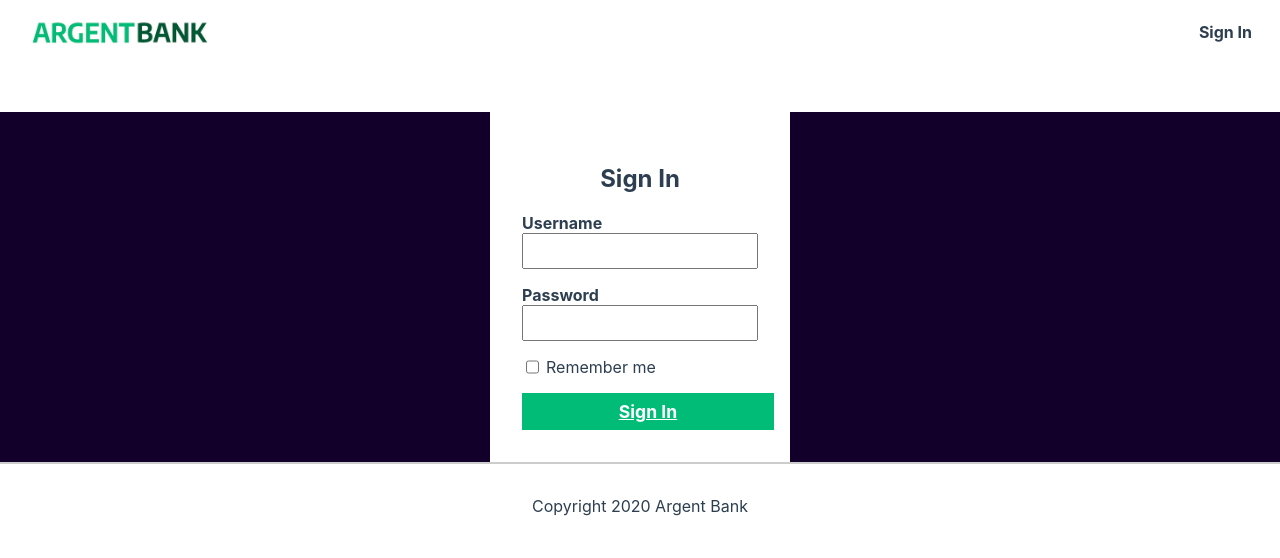
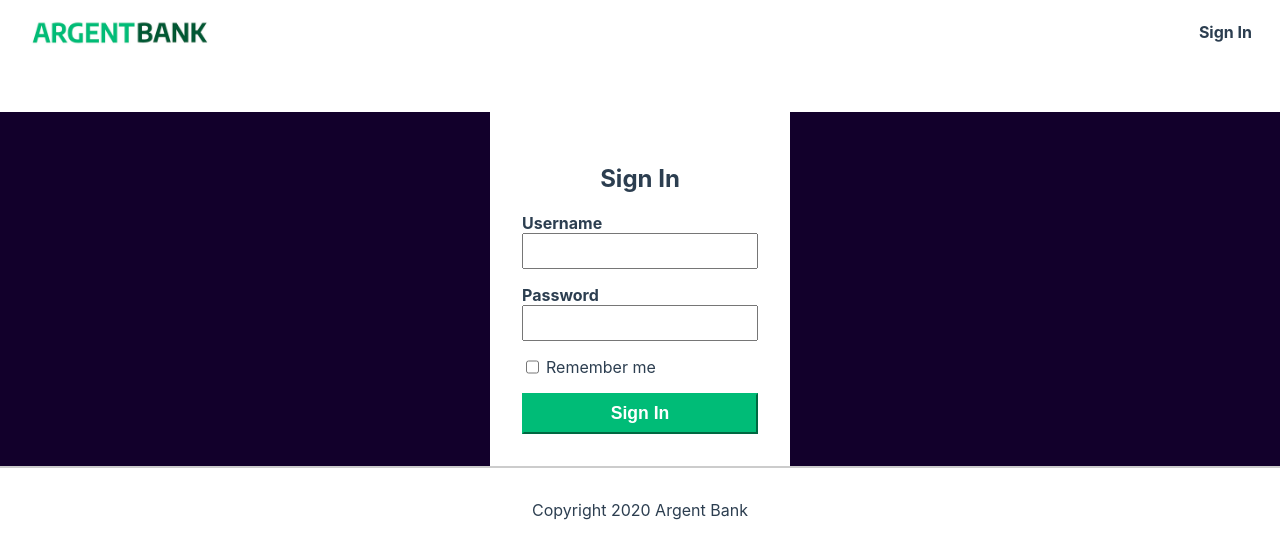
Before and after one commit to Halloween47/projet-13_bank-frontend, a React (Create React App) app: page /login in a window 1280 px wide. Shown: the top 558 px of the page. Built offline with nearby package versions, Linux system fonts and the light colour scheme.

Commit message:
Debut test Login : Probleme erreur 404

```diff
--- a/package.json
+++ b/package.json
@@ -4,6 +4,7 @@
   "private": true,
   "dependencies": {
     "@reduxjs/toolkit": "^2.0.1",
+    "axios": "^1.6.5",
     "react": "^18.2.0",
     "react-dom": "^18.2.0",
     "react-redux": "^9.1.0",
--- a/src/Store/UserSlice.js
+++ b/src/Store/UserSlice.js
@@ -1,4 +1,18 @@
-import { createSlice } from '@reduxjs/toolkit'
+import { createAsyncThunk, createSlice } from '@reduxjs/toolkit'
+import axios from 'axios'
+
+export const loginUser = createAsyncThunk(
+  'user/loginUser',
+  async (useCredentials) => {
+    const request = await axios.post(
+      `http://localhost:3001//user/login`,
+      useCredentials,
+    )
+    const response = request.data.data
+    localStorage.setItem('user', JSON.stringify(response))
+    return response
+  },
+)
 
 const userSlice = createSlice({
   name: 'user',
@@ -7,5 +21,28 @@ const userSlice = createSlice({
     user: null,
     error: null,
   },
+  extraReducers: (builder) => {
+    builder
+      .addCase(loginUser.pending, (state) => {
+        state.loading = true
+        state.user = null
+        state.error = null
+      })
+      .addCase(loginUser.fulfilled, (state, action) => {
+        state.loading = false
+        state.user = action.payload
+        state.error = null
+      })
+      .addCase(loginUser.rejected, (state, action) => {
+        state.loading = false
+        state.user = null
+        console.log(action.error.message)
+        if (action.error.message === 'Request failed with status code 401') {
+          state.error = 'Acces Denied Invalid Credentials'
+        } else {
+          state.error = action.error.message
+        }
+      })
+  },
 })
 export default userSlice.reducer
--- a/src/index.tsx
+++ b/src/index.tsx
@@ -3,12 +3,14 @@ import ReactDOM from 'react-dom/client'
 import './index.css'
 import App from './App'
 import reportWebVitals from './reportWebVitals'
+import { Provider } from 'react-redux'
+import store from './Store'
 
 const root = ReactDOM.createRoot(document.getElementById('root') as HTMLElement)
 root.render(
-  <React.StrictMode>
+  <Provider store={store}>
     <App />
-  </React.StrictMode>,
+  </Provider>,
 )
 
 // If you want to start measuring performance in your app, pass a function
--- a/src/pages/sign-in.jsx
+++ b/src/pages/sign-in.jsx
@@ -1,9 +1,34 @@
+import { useState } from 'react'
 import Footer from '../components/footer'
 import Header from '../components/header'
 import User from '../pages/user'
-import { Link } from 'react-router-dom'
+import { Link, useNavigate } from 'react-router-dom'
+import { useDispatch, useSelector } from 'react-redux'
+import { loginUser } from '../Store/UserSlice'
 
 function SignIn() {
+  const [email, setEmail] = useState('')
+  const [password, setPassword] = useState('')
+
+const {loading, error} = useSelector((state) => state.user);
+
+  const dispatch = useDispatch();
+  const navigate = useNavigate();
+  const handleLoginEvent = (e) => {
+    e.preventDefault()
+    let useCredentials = {
+      username: email,
+      password
+    }
+    dispatch(loginUser(useCredentials)).then((result)=> {
+      if(result.payload) {
+        setEmail('');
+        setPassword('');
+        navigate('/')   ;
+   }
+    })
+  }
+
   return (
     <div className="sign-in">
       <Header />
@@ -11,23 +36,39 @@ function SignIn() {
         <section class="sign-in-content">
           <i class="fa fa-user-circle sign-in-icon"></i>
           <h1>Sign In</h1>
-          <form>
+          <form onSubmit={handleLoginEvent}>
             <div class="input-wrapper">
               <label for="username">Username</label>
-              <input type="text" id="username" />
+              <input
+                type="text"
+                id="username"
+                value={email}
+                onChange={(e) => setEmail(e.target.value)}
+              />
             </div>
             <div class="input-wrapper">
               <label for="password">Password</label>
-              <input type="password" id="password" />
+              <input
+                type="password"
+                id="password"
+                value={password}
+                onChange={(e) => setPassword(e.target.value)}
+              />
             </div>
             <div class="input-remember">
               <input type="checkbox" id="remember-me" />
               <label for="remember-me">Remember me</label>
             </div>
             {/* <!-- PLACEHOLDER DUE TO STATIC SITE --> */}
-            <Link to="/user" class="sign-in-button">
-              Sign In
-            </Link>
+            {/* <Link to="/user" class="sign-in-button">
+              {loading?'Chargement...':'Sign In'}
+            </Link> */}
+            <button class="sign-in-button">
+            {loading?'Chargement...':'Sign In'}
+              </button>
+            {error&&(
+              <h2 className="error">{error}</h2>
+            )}
             {/* <!-- SHOULD BE THE BUTTON BELOW --> */}
             {/* <!-- <button class="sign-in-button">Sign In</button> --> */}
             {/* <!--  --> */}
```
Also changed, not shown: 1 other file (tests, documents, lock files or other folders).
